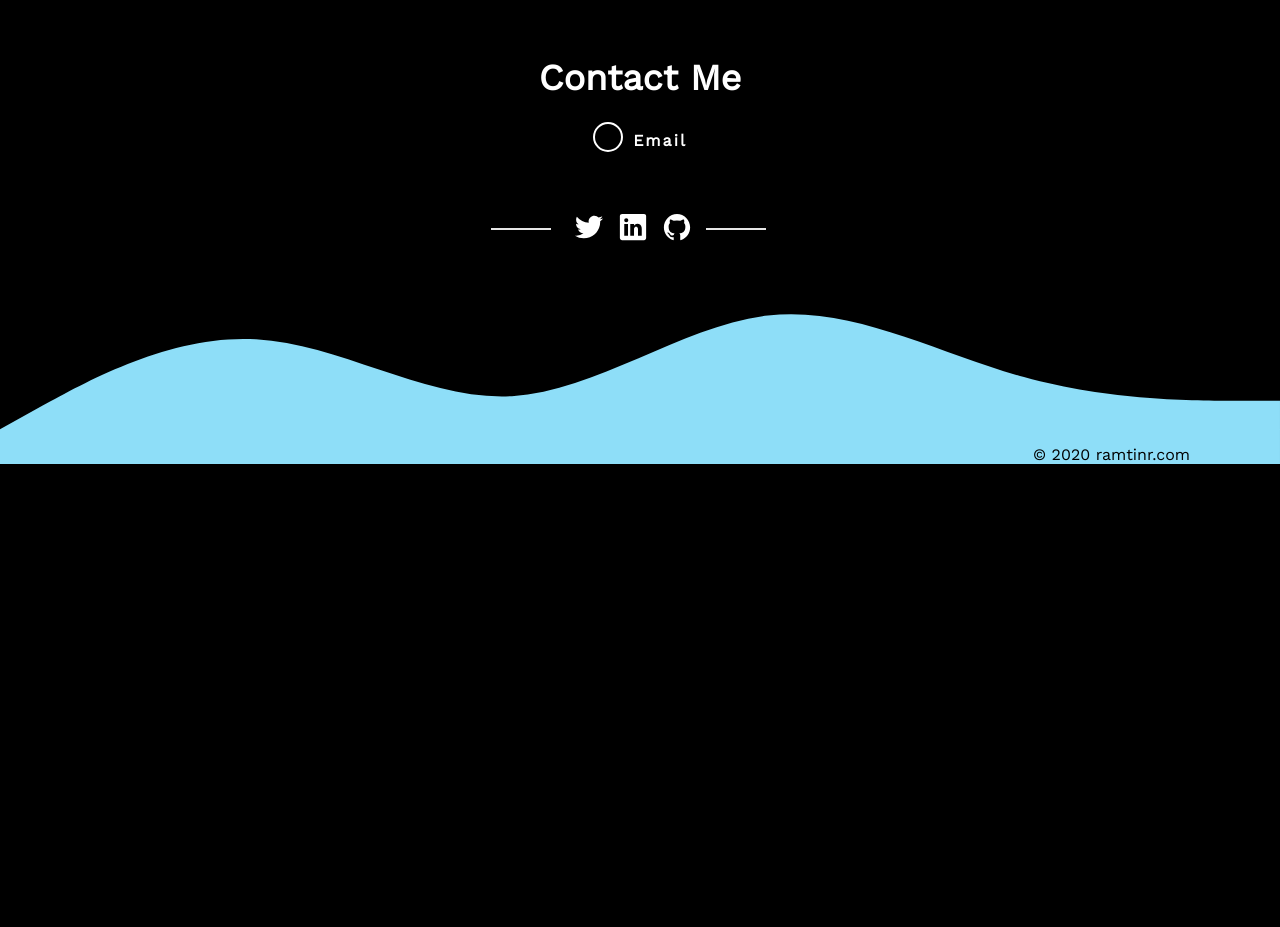
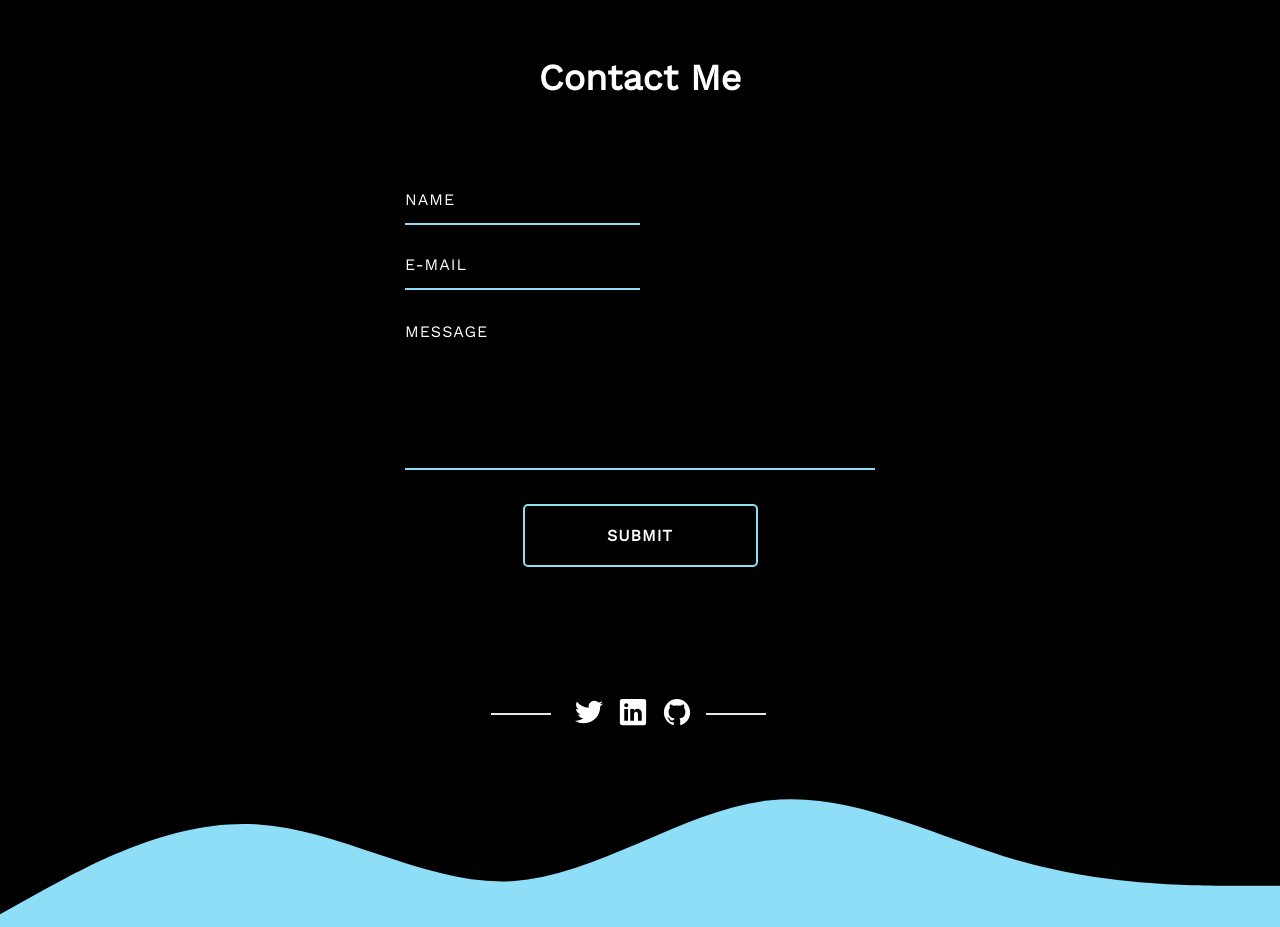
Before and after one commit to rradfar/portfolio, a website: page index.html in a window 1280 px wide. Shown: the part 2060-2987 px from the top of the page. Before the commit the page ends 2524 px from the top, so only its background shows below. Drawn offline with nearby package versions, Linux system fonts and the light colour scheme.

Commit message:
Add contact form

```diff
--- a/index.html
+++ b/index.html
@@ -129,9 +129,25 @@
     <div class="contact-header">
       <h2>Contact Me</h2>
     </div>
-    <div class="contact-cta">
-      <a href="mailto:ramtinr@gmail.com"><span>Email</span></a>
-    </div>
+
+    <form name="contact-form" method="post" data-netlify="true">
+      <div class="contact-form-name">
+        <label for="name"></label>
+        <input type="text" placeholder="Name" name="name" id="name" required>
+      </div>
+      <div class="contact-form-email">
+        <label for="email"></label>
+        <input type="email" placeholder="E-Mail" name="email" id="email" required>
+      </div>
+      <div class="contact-form-message">
+        <label for="message"></label>
+        <textarea name="message" placeholder="Message" id="message" cols="30" rows="5" required></textarea>
+      </div>
+      <div class="contact-form-submit">
+        <input type="submit" value="Submit" />
+      </div>
+    </form>
+
     <ul class=" contact-socials">
       <li><a href="https://twitter.com/ramtinradfar" target="_blank" rel="noopener noreferrer"><svg
             xmlns='http://www.w3.org/2000/svg' viewBox='0 0 512 512'>
--- a/scss/_contact.scss
+++ b/scss/_contact.scss
@@ -18,45 +18,78 @@
   }
 }
 
-.contact-cta {
-  text-align: center;
+form {
+  font-family: $font-sans-serif;
+  padding: 4rem;
+  margin: 5rem auto;
+  width: 100%;
 
-  a {
-    position: relative;
+  @media screen and (min-width: $screen-size-lg) {
+    width: 50%;
+  }
+}
+
+.contact-form-name,
+.contact-form-email {
+  width: 100%;
+
+  @media screen and (min-width: $screen-size-lg) {
+    width: 50%;
+  }
+}
+
+input,
+textarea {
+  background: none;
+  border: none;
+  border-bottom: solid 2px $color-brand-primary;
+  color: $color-white-primary;
+  font-family: $font-sans-serif;
+  font-weight: $font-weight-normal;
+  font-size: 1.6rem;
+  letter-spacing: 1px;
+  margin: 0 0 1.875em 0;
+  padding: 0 0 0.875em 0;
+  width: 100%;
+  transition: all 0.3s ease-in;
+
+  &::placeholder {
+    color: $color-white-primary;
+    font-weight: $font-weight-normal;
+    font-size: 1.6rem;
+    letter-spacing: 1px;
+    text-transform: uppercase;
+  }
+
+  &:focus {
+    outline: none;
+    padding: 0 0 0.875em 0;
+  }
+}
+
+textarea {
+  line-height: 150%;
+  height: 150px;
+  resize: none;
+  width: 100%;
+}
+
+.contact-form-submit {
+  margin: 0 auto;
+  width: 50%;
+
+  input {
+    border: solid 2px $color-brand-primary;
+    border-radius: 5px;
     display: inline-block;
-    color: $color-white-primary;
-    font-size: 1.6rem;
-    line-height: 2.2rem;
-    font-weight: $font-weight-bold;
-    letter-spacing: 0.2rem;
-    transition: all 0.3s ease;
-
-    &::before {
-      content: "";
-      width: 3rem;
-      height: 3rem;
-      border: 0.2rem solid $color-white-primary;
-      background: 0 0;
-      border-radius: 90%;
-      top: -0.8rem;
-      position: absolute;
-      transition: 0.3s;
-    }
-
-    span {
-      transition: 0.3s;
-      display: inline-block;
-      margin-left: 4rem;
-    }
+    cursor: pointer;
+    font-weight: $font-weight-boldest;
+    outline: none;
+    padding: 2rem;
+    text-transform: uppercase;
 
     &:hover {
-      &::before {
-        width: calc(100% + 4rem);
-        height: 5.2rem;
-        border-radius: 5rem;
-        top: -1.6rem;
-        border-color: $color-brand-primary;
-      }
+      border-radius: 50px;
     }
   }
 }
```
Also changed, not shown: css/main.css.
